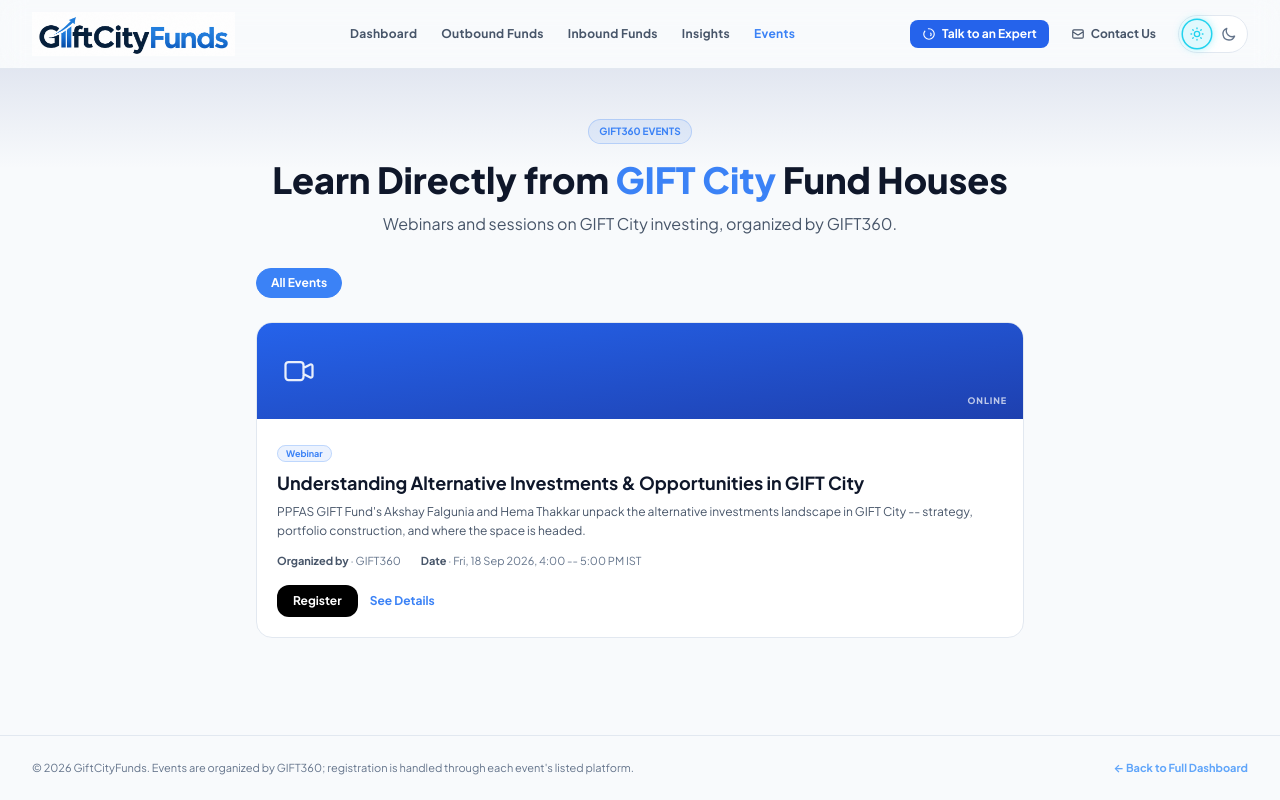
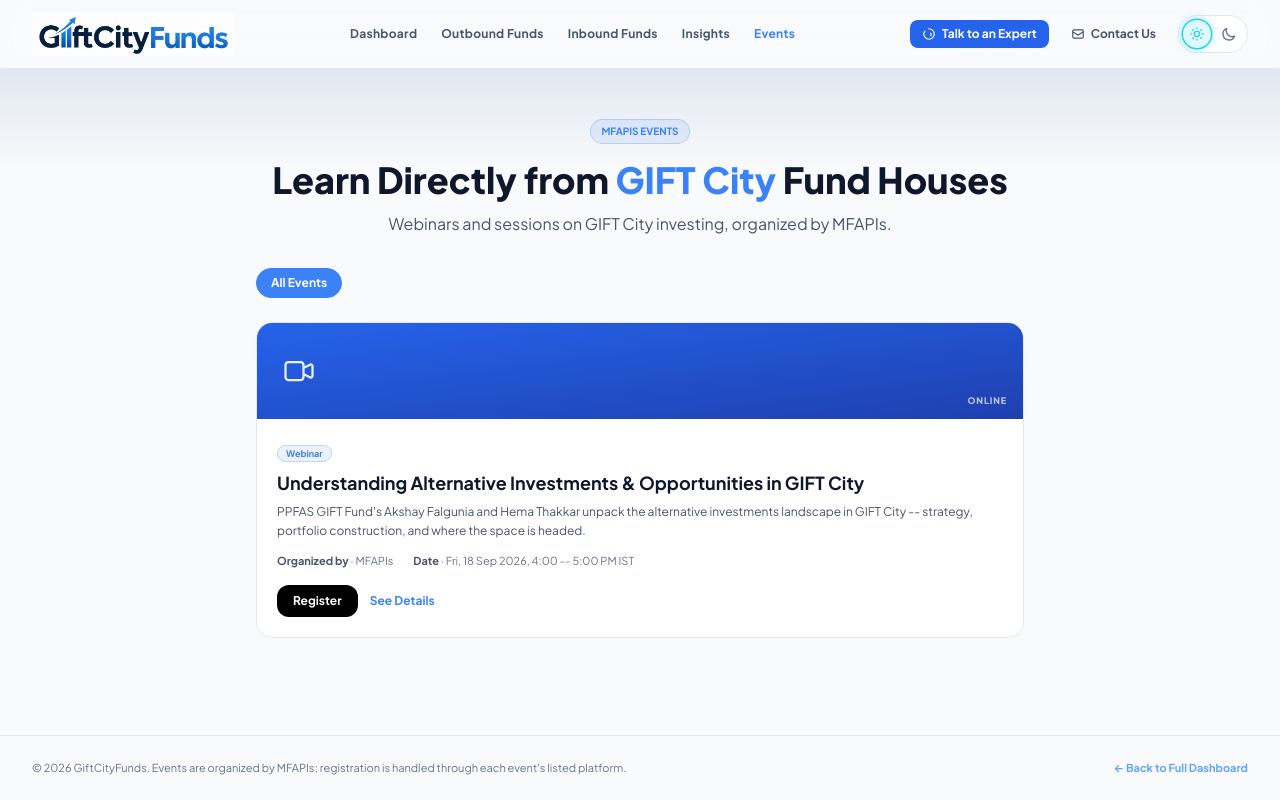
Before and after one commit to nivesh-star/giftcityfunds, a Flask app: page /events in a window 1280 px wide. Run offline with Flask 3, Linux system fonts and the light colour scheme; some libraries are stand-ins or nearby versions.

Commit message:
Replace visible GIFT360 branding with MFAPIs
The Events page badge, subtitle, footer, and the event card's
"Organized by" field all said GIFT360 -- replaced with MFAPIs
(content/events.py's organizer field, templates/events.html).

Also fixed the same text inside index.html's onboarding modal for
consistency, though that whole section is wrapped in a Jinja comment
block ({# ... #}) and never actually renders -- harmless either way.

Left GIFT360 alone in: HTML comments (not visible to users), the
window.GIFT360_LOGGED_IN JS variable name (internal, not visible),
and Python docstrings/comments across app.py, config.py, routes/,
services/, content/insights.py -- none of that reaches a visitor,
and renaming a JS global needs synchronized changes across 4 files
for zero user-facing benefit.

Co-Authored-By: Claude Sonnet 5 <noreply@anthropic.com>

```diff
--- a/content/events.py
+++ b/content/events.py
@@ -10,7 +10,7 @@ EVENTS = [
         "slug": "gift-city-alternative-investments-ppfas-webinar",
         "title": "Understanding Alternative Investments & Opportunities in GIFT City",
         "badge": "Webinar",
-        "organizer": "GIFT360",
+        "organizer": "MFAPIs",
         "speakers": "Akshay Falgunia (Fund Manager, PPFAS GIFT Fund) and Hema Thakkar (Head, Business Development -- Alternatives)",
         "date_display": "Fri, 18 Sep 2026",
         "time_display": "4:00 -- 5:00 PM IST",
--- a/templates/events.html
+++ b/templates/events.html
@@ -79,12 +79,12 @@
   <!-- ========================================================================= -->
   <header class="relative pt-12 pb-8 px-4 md:px-8 overflow-hidden bg-gradient-to-b from-blue-900/10 via-transparent to-transparent">
     <div class="max-w-3xl mx-auto text-center">
-      <span class="inline-block text-[10px] px-2.5 py-1 rounded-full font-bold bg-blue-500/10 text-blue-500 border border-blue-500/25 mb-4">GIFT360 EVENTS</span>
+      <span class="inline-block text-[10px] px-2.5 py-1 rounded-full font-bold bg-blue-500/10 text-blue-500 border border-blue-500/25 mb-4">MFAPIS EVENTS</span>
       <h1 class="text-3xl md:text-4xl font-black text-[var(--color-text)] leading-tight mb-3">
         Learn Directly from <span class="text-blue-500">GIFT City</span> Fund Houses
       </h1>
       <p class="text-sm md:text-base text-[var(--color-text-muted)] max-w-2xl mx-auto">
-        Webinars and sessions on GIFT City investing, organized by GIFT360.
+        Webinars and sessions on GIFT City investing, organized by MFAPIs.
       </p>
     </div>
   </header>
@@ -128,7 +128,7 @@
   <!-- ========================================================================= -->
   <footer class="border-t border-[var(--color-border)] px-4 md:px-8 py-6">
     <div class="max-w-7xl mx-auto flex flex-col md:flex-row items-center justify-between gap-3 text-[11px] text-[var(--color-text-subtle)]">
-      <span>© 2026 GiftCityFunds. Events are organized by GIFT360; registration is handled through each event's listed platform.</span>
+      <span>© 2026 GiftCityFunds. Events are organized by MFAPIs; registration is handled through each event's listed platform.</span>
       <a href="/" class="font-bold text-blue-400 hover:underline">← Back to Full Dashboard</a>
     </div>
   </footer>
--- a/templates/index.html
+++ b/templates/index.html
@@ -821,7 +821,7 @@
         </div>
         <div id="folioSideArt" class="relative z-10 flex-1 flex items-center justify-center py-6 min-h-0"></div>
         <div class="relative z-10 flex items-center gap-2 text-[10px] text-white/40 font-bold uppercase tracking-widest">
-          <span class="w-1.5 h-1.5 rounded-full bg-gcf-neon"></span> GIFT360 Onboarding
+          <span class="w-1.5 h-1.5 rounded-full bg-gcf-neon"></span> MFAPIs Onboarding
         </div>
       </div>
 
@@ -829,7 +829,7 @@
       <div class="flex flex-col p-5 sm:p-7 overflow-y-auto max-h-[92vh]">
         <div class="flex items-center gap-2 mb-4 pr-8">
           <img src="{{ url_for('static', filename='img/logo.png') }}" alt="" class="h-9 w-auto shrink-0">
-          <span class="font-extrabold text-sm text-[var(--color-text)]">GIFT360 Onboarding</span>
+          <span class="font-extrabold text-sm text-[var(--color-text)]">MFAPIs Onboarding</span>
           <span class="ml-auto text-[9px] px-2 py-0.5 rounded font-black tracking-widest bg-gcf-neon text-black">GIFT OUTBOUND</span>
         </div>
 
```
